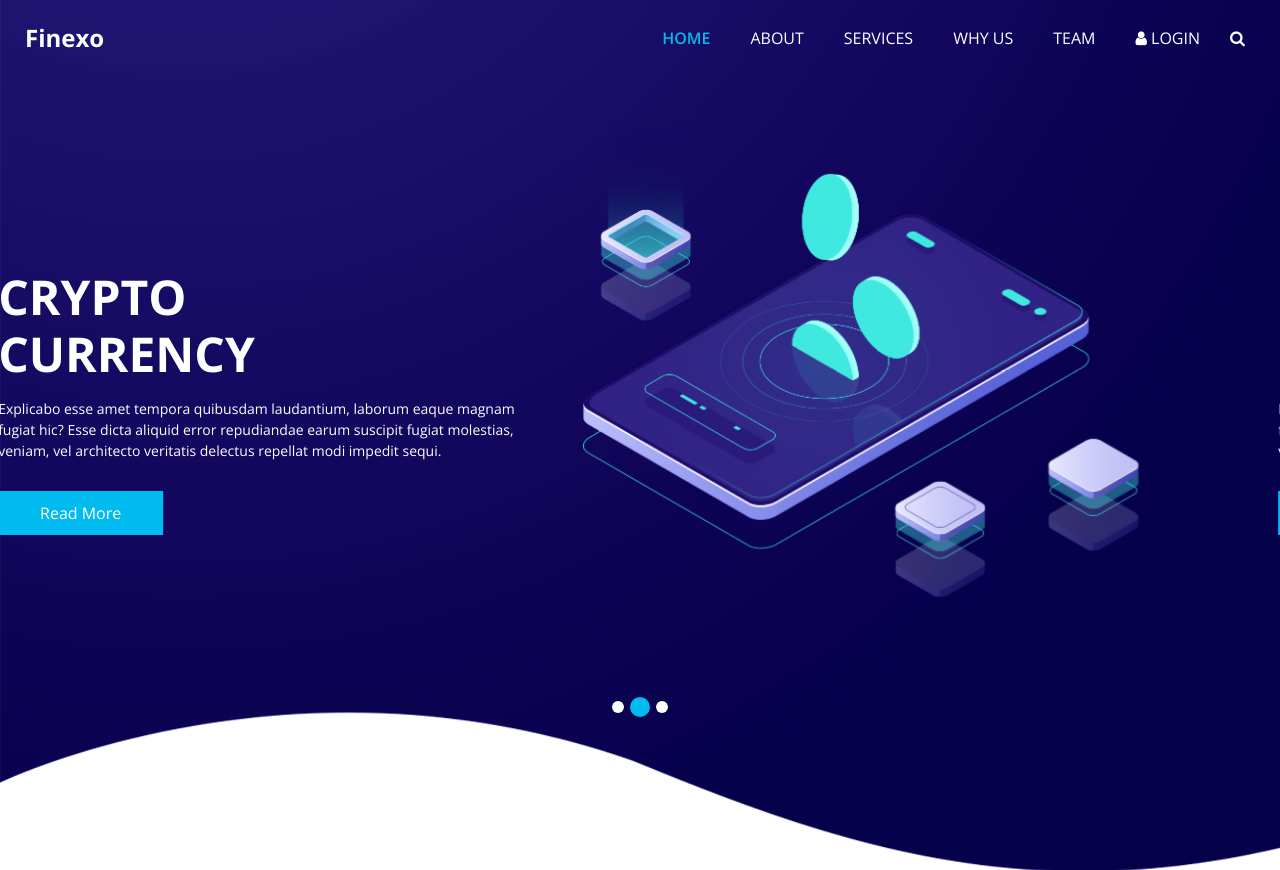
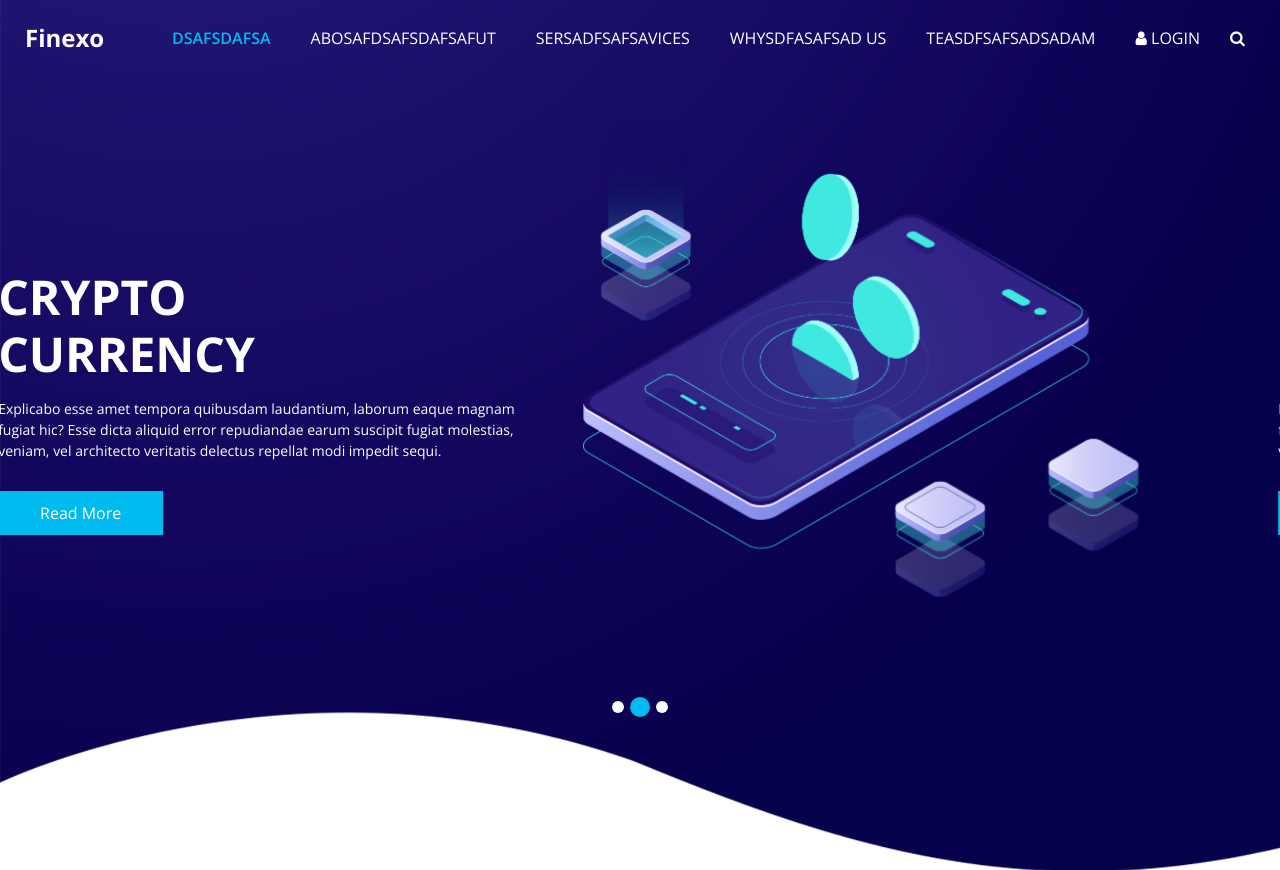
Before and after one commit to geon12333/new, a plain HTML site: page index.html in a window 1280 px wide. Shown: the top 870 px of the page. Drawn offline with nearby package versions, Linux system fonts and the light colour scheme; some packages are replaced by stand-ins of ours.

Commit message:
Add files via upload

```diff
--- a/index.html
+++ b/index.html
@@ -61,19 +61,19 @@
           <div class="collapse navbar-collapse" id="navbarSupportedContent">
             <ul class="navbar-nav  ">
               <li class="nav-item active">
-                <a class="nav-link" href="index.html">Home <span class="sr-only">(current)</span></a>
+                <a class="nav-link" href="index.html">dsafsdafsa <span class="sr-only">(current)</span></a>
               </li>
               <li class="nav-item">
-                <a class="nav-link" href="about.html"> About</a>
+                <a class="nav-link" href="about.html"> Abosafdsafsdafsafut</a>
               </li>
               <li class="nav-item">
-                <a class="nav-link" href="service.html">Services</a>
+                <a class="nav-link" href="service.html">Sersadfsafsavices</a>
               </li>
               <li class="nav-item">
-                <a class="nav-link" href="why.html">Why Us</a>
+                <a class="nav-link" href="why.html">Whysdfasafsad Us</a>
               </li>
               <li class="nav-item">
-                <a class="nav-link" href="team.html">Team</a>
+                <a class="nav-link" href="team.html">Teasdfsafsadsadam</a>
               </li>
               <li class="nav-item">
                 <a class="nav-link" href="#"> <i class="fa fa-user" aria-hidden="true"></i> Login</a>
```
